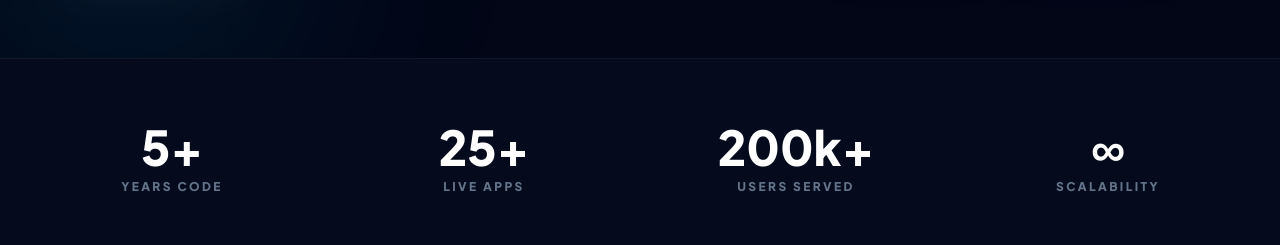
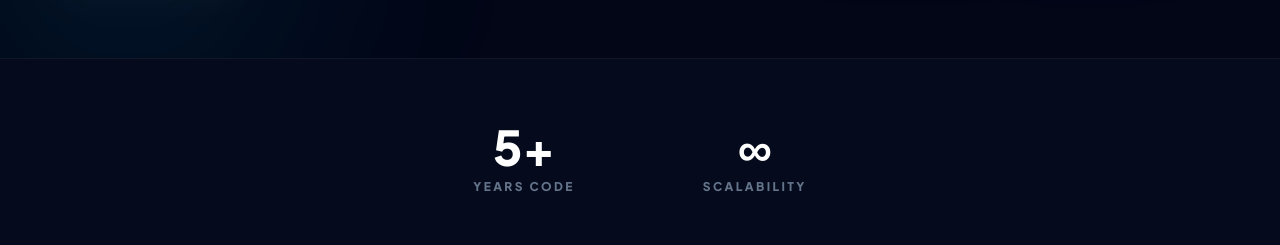
Before and after one commit to harry-kuria/portfolio, a React (Vite) app: page / in a window 1280 px wide. Shown: the part 780-1025 px from the top of the page. Built offline with nearby package versions, Linux system fonts and the light colour scheme; a web font is replaced by a local one.

Commit message:
removed stats

```diff
--- a/pages/Home.tsx
+++ b/pages/Home.tsx
@@ -18,24 +18,18 @@ const Home: React.FC = () => {
         {/* Tech Marquee / Quick Stats */}
         <section className="bg-slate-900/30 border-y border-white/5 py-16">
           <div className="max-w-7xl mx-auto px-6 sm:px-8 lg:px-10">
-            <div className="grid grid-cols-2 md:grid-cols-4 gap-12">
+
+            <div className="flex flex-wrap justify-center gap-16 md:gap-32">
               <div className="text-center group">
                 <p className="text-5xl font-black text-white mb-2 group-hover:text-blue-500 transition-colors">5+</p>
                 <p className="text-slate-500 text-xs font-black uppercase tracking-[0.2em]">Years Code</p>
-              </div>
-              <div className="text-center group">
-                <p className="text-5xl font-black text-white mb-2 group-hover:text-cyan-500 transition-colors">25+</p>
-                <p className="text-slate-500 text-xs font-black uppercase tracking-[0.2em]">Live Apps</p>
-              </div>
-              <div className="text-center group">
-                <p className="text-5xl font-black text-white mb-2 group-hover:text-blue-500 transition-colors">200k+</p>
-                <p className="text-slate-500 text-xs font-black uppercase tracking-[0.2em]">Users Served</p>
               </div>
               <div className="text-center group">
                 <p className="text-5xl font-black text-white mb-2 group-hover:text-cyan-500 transition-colors">∞</p>
                 <p className="text-slate-500 text-xs font-black uppercase tracking-[0.2em]">Scalability</p>
               </div>
             </div>
+
           </div>
         </section>
 
@@ -45,11 +39,11 @@ const Home: React.FC = () => {
             <div className="grid grid-cols-1 lg:grid-cols-12 gap-20 items-center">
               <div className="lg:col-span-5 relative">
                 <div className="relative z-10 rounded-[3.5rem] overflow-hidden border border-white/10 shadow-3xl">
-                   <img
+                  <img
                     src={IMAGES.about}
                     alt="Harrison Professional"
                     className="w-full object-cover aspect-[4/5]"
-                   />
+                  />
                 </div>
                 {/* Decorative elements */}
                 <div className="absolute -bottom-10 -right-10 w-40 h-40 bg-blue-600/20 rounded-full blur-3xl"></div>
```
